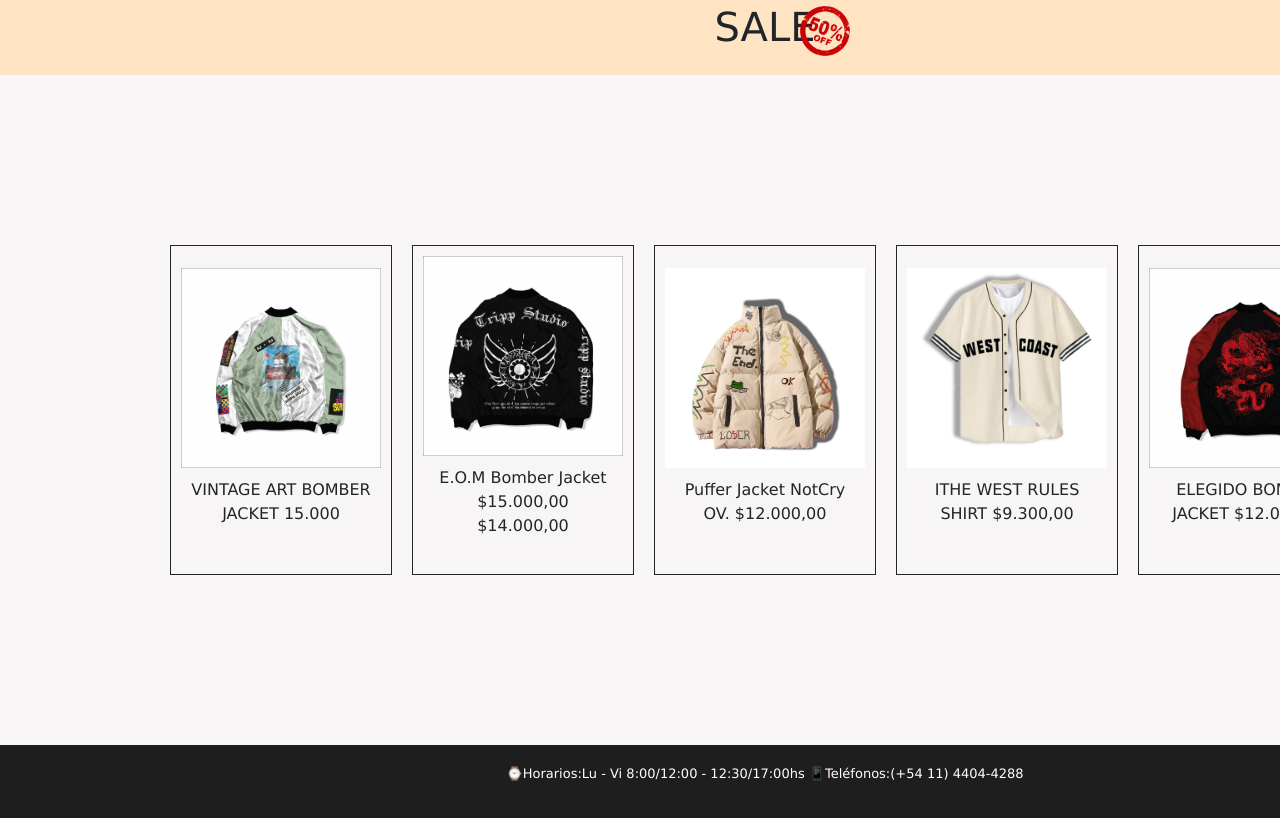
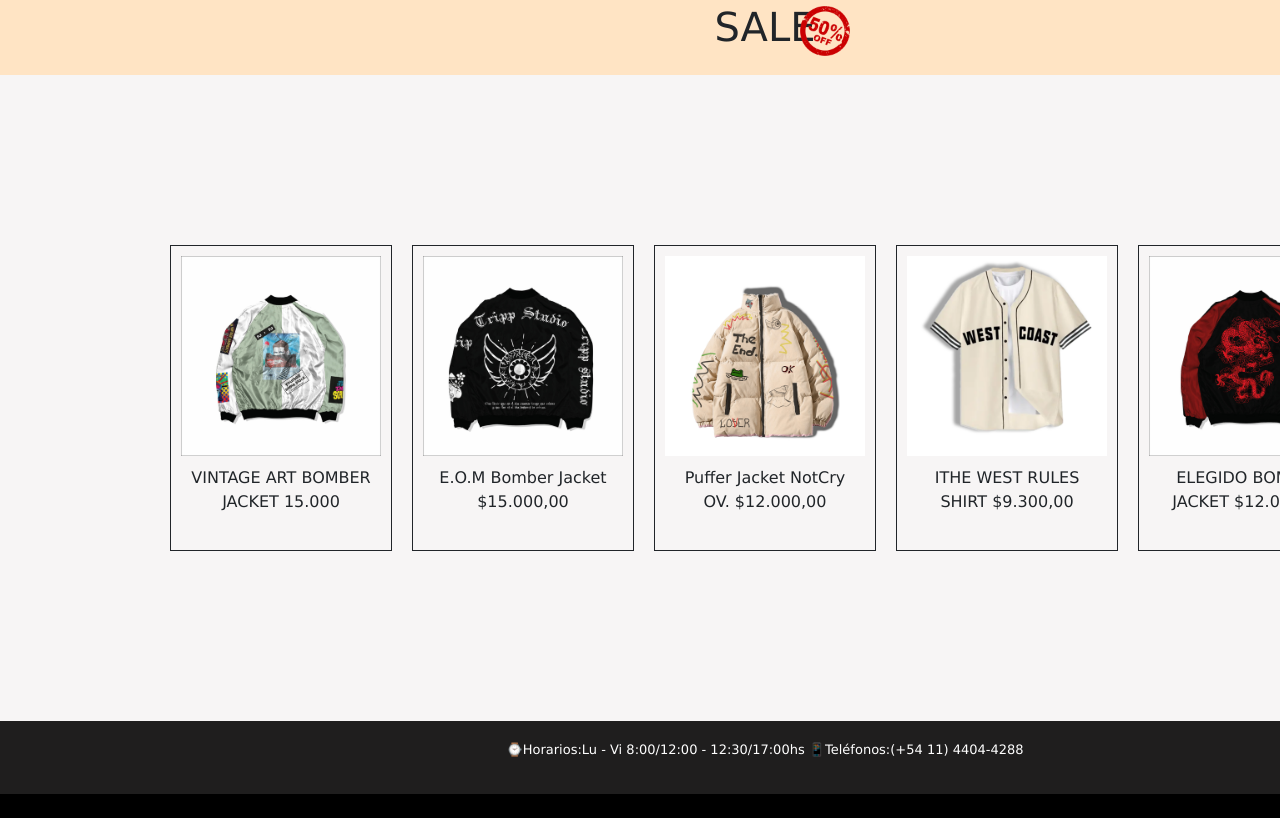
Before and after one commit to nicolaszarate/trabajofinal2, a website: page pages/inicio.html in a window 1280 px wide. Shown: the part 843-1661 px from the top of the page. After the commit the page ends 1637 px from the top, so only its background shows below. Drawn offline with nearby package versions, Linux system fonts and the light colour scheme.

Commit message:
arreglodeprecio

```diff
--- a/pages/inicio.html
+++ b/pages/inicio.html
@@ -55,7 +55,7 @@
 			<div class="img">
 				<div data-aos="zoom-in-up"><img src="../img/oferta 2.jpg" width="200px" alt=""></div>
 			<p>E.O.M Bomber Jacket
-				$15.000,00 $14.000,00</p>
+				$15.000,00</p>
 		</div>
 		<div class="img ">
 			<div data-aos="zoom-in-right"><img src="../img/oferta6.jpg" alt="" width="200px"></div>
```
Also changed, not shown: index.html (+1 -1 lines).
